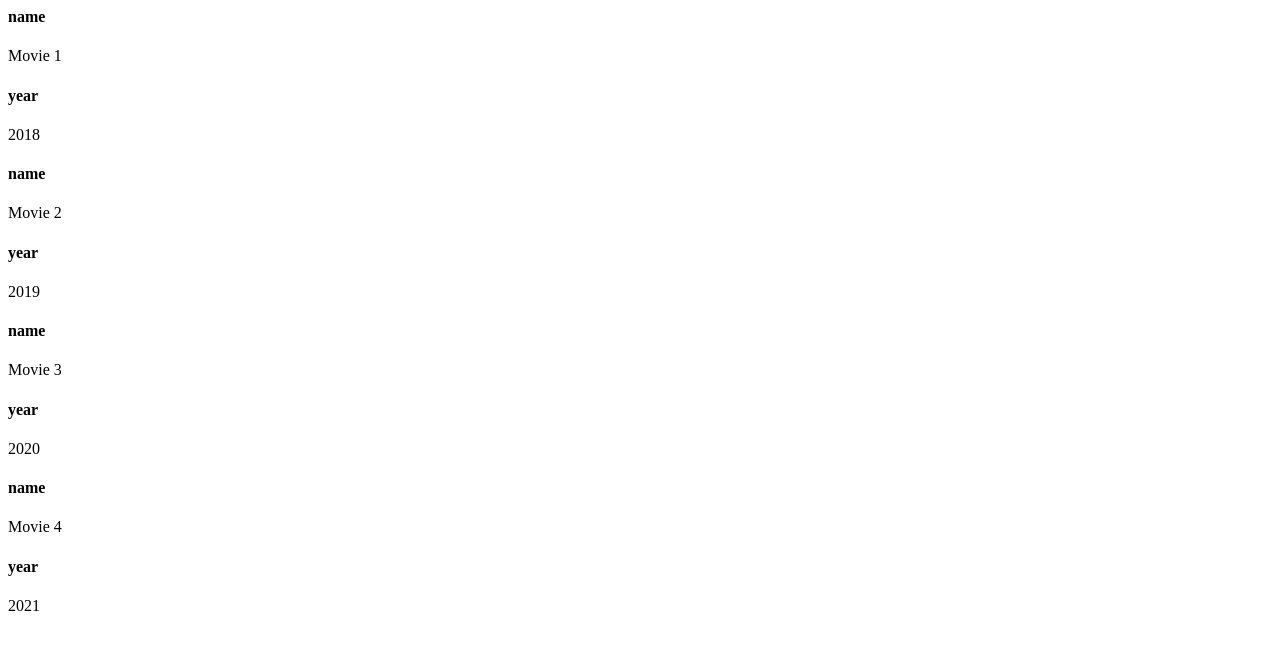
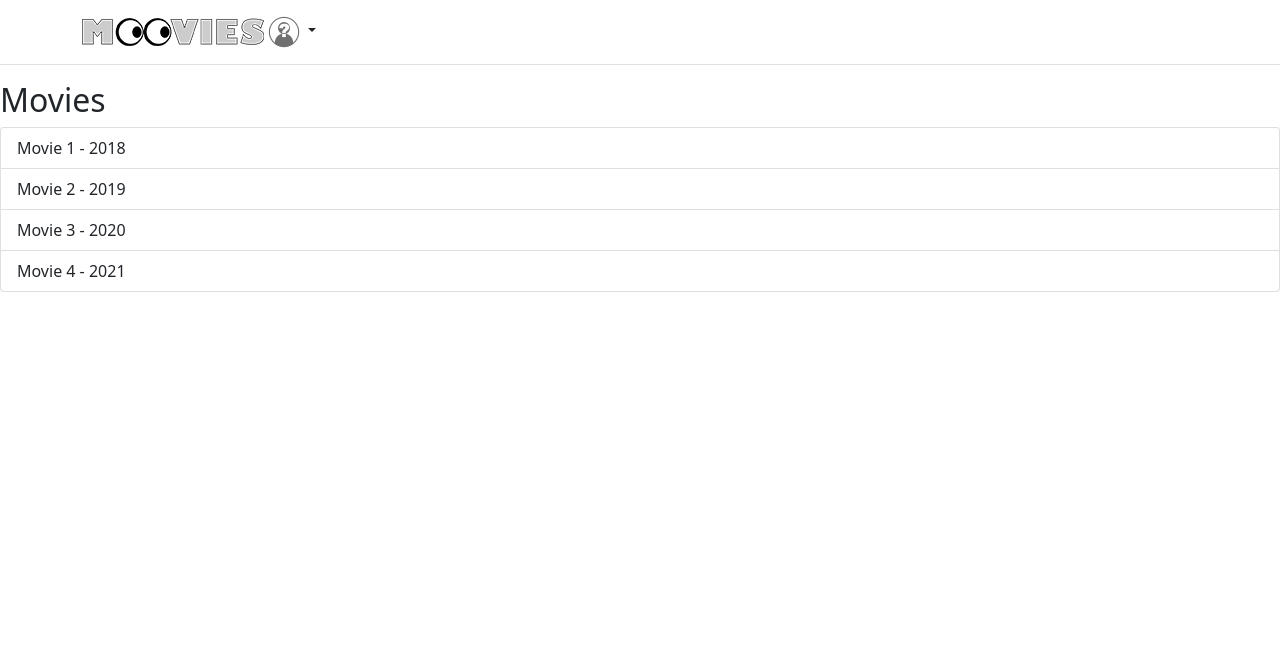
Before and after one commit to Doc-Le/Project-3-Moovies-Review, a Flask app: page / in a window 1280 px wide. Shown: the top 650 px of the page. Run offline with Flask 2, Linux system fonts and the light colour scheme.

Commit message:
update template with Bootstrap

```diff
--- a/app/templates/index.html
+++ b/app/templates/index.html
@@ -1,6 +1,58 @@
-{% for movie in movies %}
-<h4>name</h4>
-<p>{{movie.name}}</p>
-<h4>year</h4>
-<p>{{movie.year}}</p>
-{% endfor %}
+<!doctype html>
+<html lang="en">
+
+<head>
+    <!-- Required meta tags -->
+    <meta charset="utf-8">
+    <meta name="viewport" content="width=device-width, initial-scale=1">
+
+    <!-- Bootstrap CSS -->
+    <link href="https://cdn.jsdelivr.net/npm/bootstrap@5.0.2/dist/css/bootstrap.min.css" rel="stylesheet"
+        integrity="sha384-EVSTQN3/azprG1Anm3QDgpJLIm9Nao0Yz1ztcQTwFspd3yD65VohhpuuCOmLASjC" crossorigin="anonymous">
+
+    <title>Moovies Review</title>
+</head>
+
+<body>
+    <header class="p-3 mb-3 border-bottom">
+        <div class="container">
+            <div class="d-flex flex-wrap align-items-center justify-content-lg-start">
+                <a href="/"
+                    class="d-flex align-items-center mb-2 mb-lg-0 text-dark text-decoration-none">
+                    <img src="{{url_for('static', filename = 'images/logo-header.png')}}" alt="Moovie Review">
+                </a>
+                <div>&nbsp;</div>
+                <div class="dropdown text-end">
+                    <a href="#" class="d-block link-dark text-decoration-none dropdown-toggle" id="dropdownUser2"
+                        data-bs-toggle="dropdown" aria-expanded="false">
+                            <img src="{{url_for('static', filename = 'images/sign-in.png')}}" alt="mdo" width="32" height="32" class="rounded-circle">
+                    </a>
+                    <ul class="dropdown-menu text-small shadow" aria-labelledby="dropdownUser2">
+                        <li><a class="dropdown-item" href="#">Sign In</a></li>
+                    </ul>
+                </div>
+            </div>
+        </div>
+    </header>
+
+    <h2>Movies</h2>
+    <ul class="list-group">
+        {% for movie in movies %}
+        <li class="list-group-item">{{movie.name}} - {{movie.year}}</li>
+        {% endfor %}
+    </ul>
+    <!-- Optional JavaScript; choose one of the two! -->
+
+    <!-- Option 1: Bootstrap Bundle with Popper -->
+    <script src="https://cdn.jsdelivr.net/npm/bootstrap@5.0.2/dist/js/bootstrap.bundle.min.js"
+        integrity="sha384-MrcW6ZMFYlzcLA8Nl+NtUVF0sA7MsXsP1UyJoMp4YLEuNSfAP+JcXn/tWtIaxVXM"
+        crossorigin="anonymous"></script>
+
+    <!-- Option 2: Separate Popper and Bootstrap JS -->
+    <!--
+    <script src="https://cdn.jsdelivr.net/npm/@popperjs/core@2.9.2/dist/umd/popper.min.js" integrity="sha384-IQsoLXl5PILFhosVNubq5LC7Qb9DXgDA9i+tQ8Zj3iwWAwPtgFTxbJ8NT4GN1R8p" crossorigin="anonymous"></script>
+    <script src="https://cdn.jsdelivr.net/npm/bootstrap@5.0.2/dist/js/bootstrap.min.js" integrity="sha384-cVKIPhGWiC2Al4u+LWgxfKTRIcfu0JTxR+EQDz/bgldoEyl4H0zUF0QKbrJ0EcQF" crossorigin="anonymous"></script>
+    -->
+</body>
+
+</html>
```
